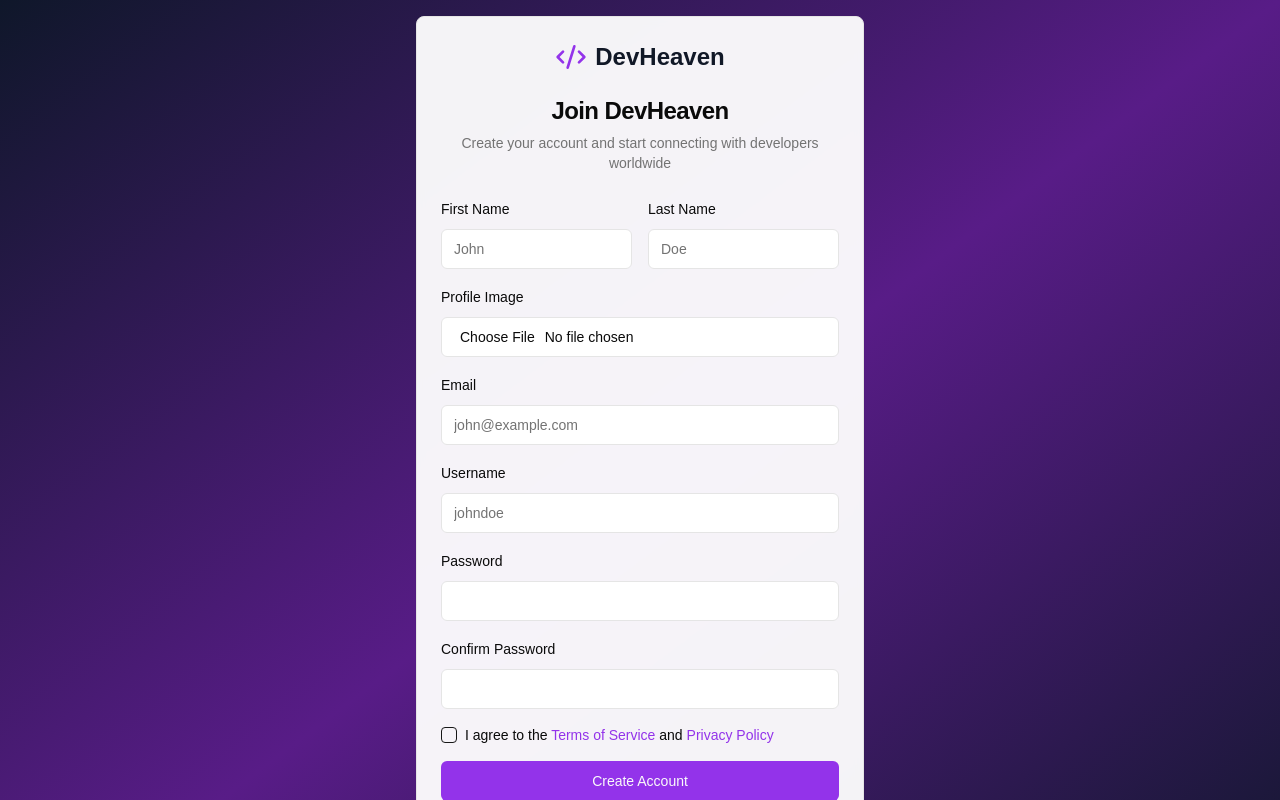
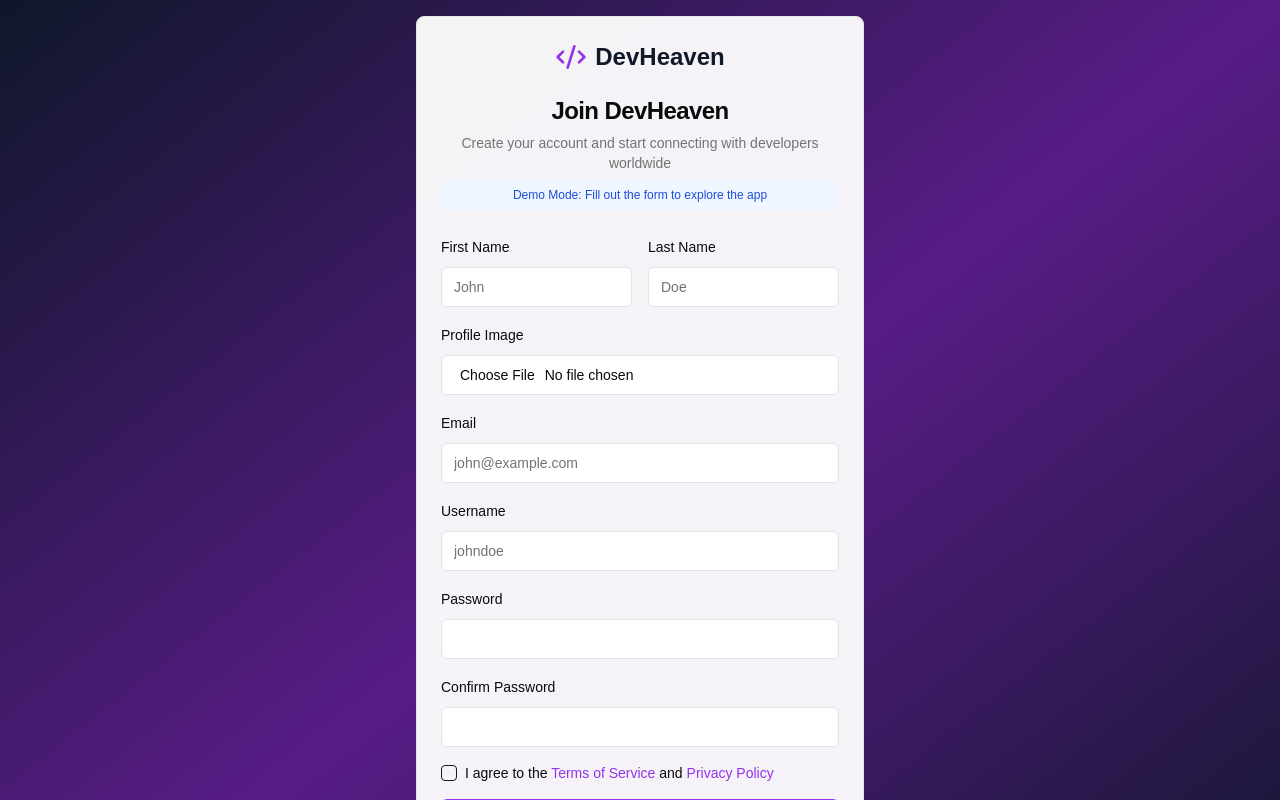
Before and after one commit to kgothalangLekitlane/devheaven, a Next.js app in the folder client/: page /auth/signup in a window 1280 px wide. Shown: the top 800 px of the page. Built offline with nearby package versions, Linux system fonts and the light colour scheme.

Commit message:
Add demo mode notice to signup page
cgen-9de0d18733f44c0ebb279502cb59f400

```diff
--- a/client/app/auth/signup/page.tsx
+++ b/client/app/auth/signup/page.tsx
@@ -125,6 +125,11 @@ export default function SignUpPage() {
           </div>
           <CardTitle className="text-2xl">Join DevHeaven</CardTitle>
           <CardDescription>Create your account and start connecting with developers worldwide</CardDescription>
+          <div className="mt-2 p-2 bg-blue-50 rounded-md">
+            <p className="text-xs text-blue-700">
+              Demo Mode: Fill out the form to explore the app
+            </p>
+          </div>
         </CardHeader>
         <CardContent className="space-y-4">
           <form onSubmit={handleSubmit} className="space-y-4">
```
